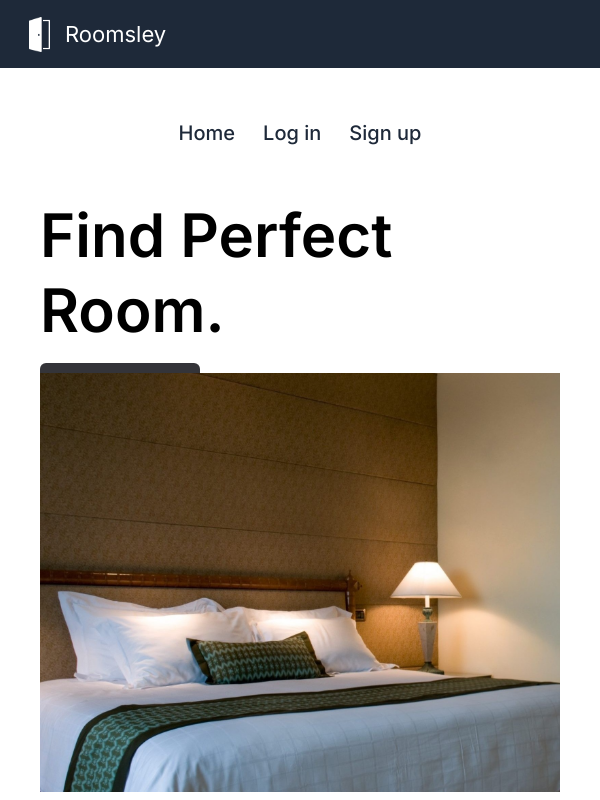
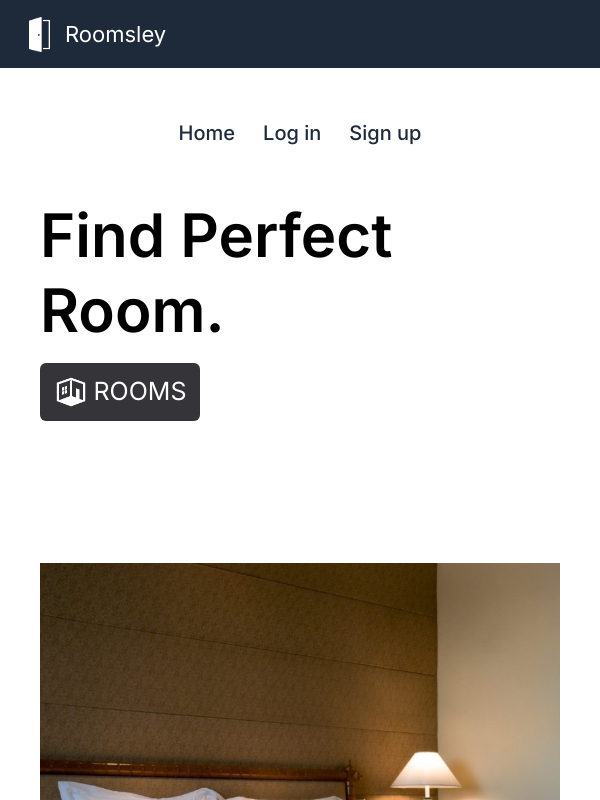
Before and after one commit to rohitkumar893/roomsley, a React (Vite) app: page / in a window 600 px wide. Shown: the top 800 px of the page. Built offline with nearby package versions, Linux system fonts and the light colour scheme.

Commit message:
fixed responsiveness

```diff
--- a/src/App.css
+++ b/src/App.css
@@ -270,6 +270,18 @@ ul:hover{
   }
 
   .roomimg {
-    transform: translateY(-160px);
+    transform: translateY(-170px);
   }
 }
+
+@media(min-width:580px){
+  .roomimg {
+    transform: translateY(30px);
+  }
+
+@media(min-width:580px){
+  .roomimg {
+    transform: translateY(30px);
+  }
+}
+}
```
